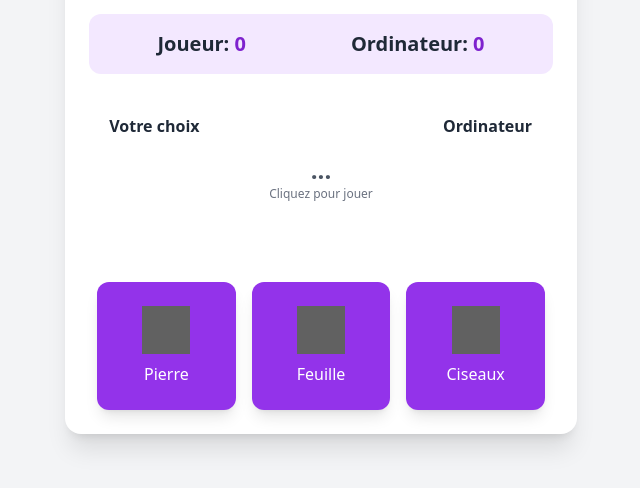
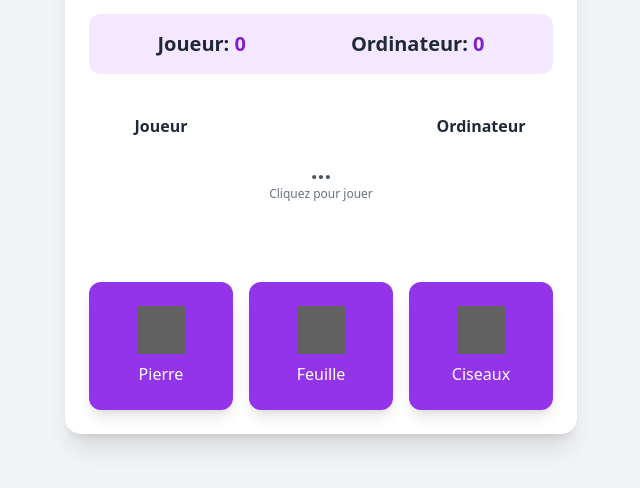
Before and after one commit to Littlekevin17/game2, a plain HTML site: page chifoumi.html in a window 1280 px wide. Shown: the part 228-716 px from the top of the page, without its empty margins (319-959 px from the left). Drawn offline with nearby package versions, Linux system fonts and the light colour scheme; grey boxes are pictures that could not be loaded.

Commit message:
Add files via upload

```diff
--- a/chifoumi.html
+++ b/chifoumi.html
@@ -60,9 +60,9 @@
         </div>
 
         <!-- Section des choix affichés -->
-        <div class="choice-display-container flex justify-around items-center gap-8 my-4">
+        <div class="choice-display-container grid grid-cols-3 items-center gap-4 my-4 text-center">
             <div id="playerChoiceDisplay" class="flex flex-col items-center gap-2">
-                <p class="font-bold">Votre choix</p>
+                <p class="font-bold">Joueur</p>
                 <img id="playerChoiceImg" class="w-24 h-24 transition-all duration-300 transform scale-0" alt="Votre choix">
             </div>
             <div id="result-text-container" class="flex flex-col items-center">
@@ -75,16 +75,16 @@
             </div>
         </div>
 
-        <div class="choices flex justify-center gap-4 flex-wrap">
-            <button id="pierre" class="choice-button flex flex-col items-center justify-center p-6 bg-purple-600 text-white rounded-xl shadow-lg transition-all duration-300 transform hover:scale-105 hover:bg-purple-700 active:scale-95 w-[calc(33.33%-1rem)] min-w-[100px]">
+        <div class="choices grid grid-cols-3 gap-4">
+            <button id="pierre" class="choice-button flex flex-col items-center justify-center p-6 bg-purple-600 text-white rounded-xl shadow-lg transition-all duration-300 transform hover:scale-105 hover:bg-purple-700 active:scale-95">
                 <img src="https://img.icons8.com/ios-filled/50/000000/rock.png" alt="Pierre" class="w-12 h-12 mb-2 filter invert">
                 <span>Pierre</span>
             </button>
-            <button id="feuille" class="choice-button flex flex-col items-center justify-center p-6 bg-purple-600 text-white rounded-xl shadow-lg transition-all duration-300 transform hover:scale-105 hover:bg-purple-700 active:scale-95 w-[calc(33.33%-1rem)] min-w-[100px]">
+            <button id="feuille" class="choice-button flex flex-col items-center justify-center p-6 bg-purple-600 text-white rounded-xl shadow-lg transition-all duration-300 transform hover:scale-105 hover:bg-purple-700 active:scale-95">
                 <img src="https://img.icons8.com/ios-filled/50/000000/paper.png" alt="Feuille" class="w-12 h-12 mb-2 filter invert">
                 <span>Feuille</span>
             </button>
-            <button id="ciseaux" class="choice-button flex flex-col items-center justify-center p-6 bg-purple-600 text-white rounded-xl shadow-lg transition-all duration-300 transform hover:scale-105 hover:bg-purple-700 active:scale-95 w-[calc(33.33%-1rem)] min-w-[100px]">
+            <button id="ciseaux" class="choice-button flex flex-col items-center justify-center p-6 bg-purple-600 text-white rounded-xl shadow-lg transition-all duration-300 transform hover:scale-105 hover:bg-purple-700 active:scale-95">
                 <img src="https://img.icons8.com/ios-filled/50/000000/scissors.png" alt="Ciseaux" class="w-12 h-12 mb-2 filter invert">
                 <span>Ciseaux</span>
             </button>
```
